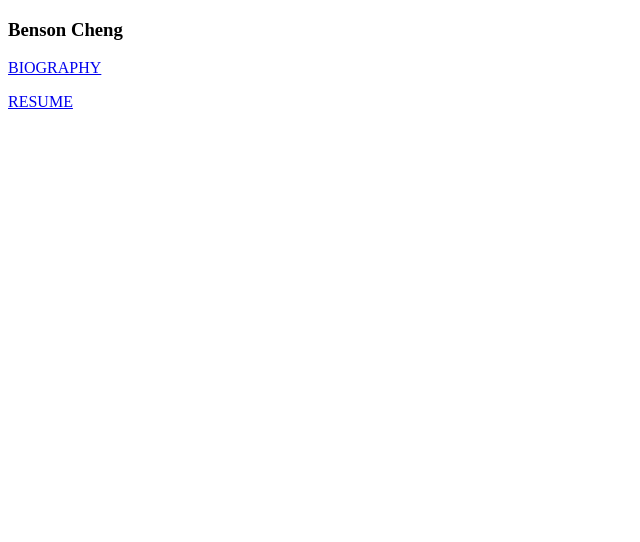
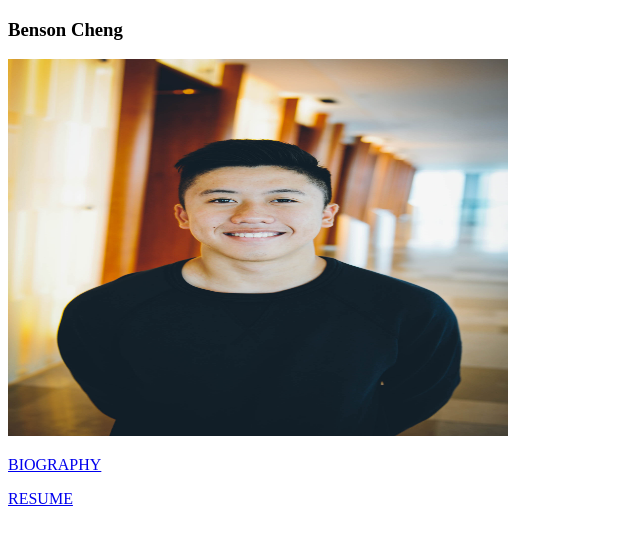
Before and after one commit to bensonchcheng/bensonchcheng.github.io, a plain HTML site: page index.html in a window 1280 px wide. Shown: the whole page, without its empty margins (0-640 px from the left). Drawn offline with Linux system fonts and the light colour scheme.

Commit message:
fourth commit - added profile image

```diff
--- a/index.html
+++ b/index.html
@@ -7,6 +7,9 @@
 <body>
 
 <h3>Benson Cheng</h3>
+
+<img src="headshot.jpg" alt="Profile Image" width="500" height="377">
+
 <p><a href="bio.html">BIOGRAPHY</a>
 <p><a href="RESUME">RESUME</a></p>
 
```
Also changed, not shown: headshot.jpg (added).
